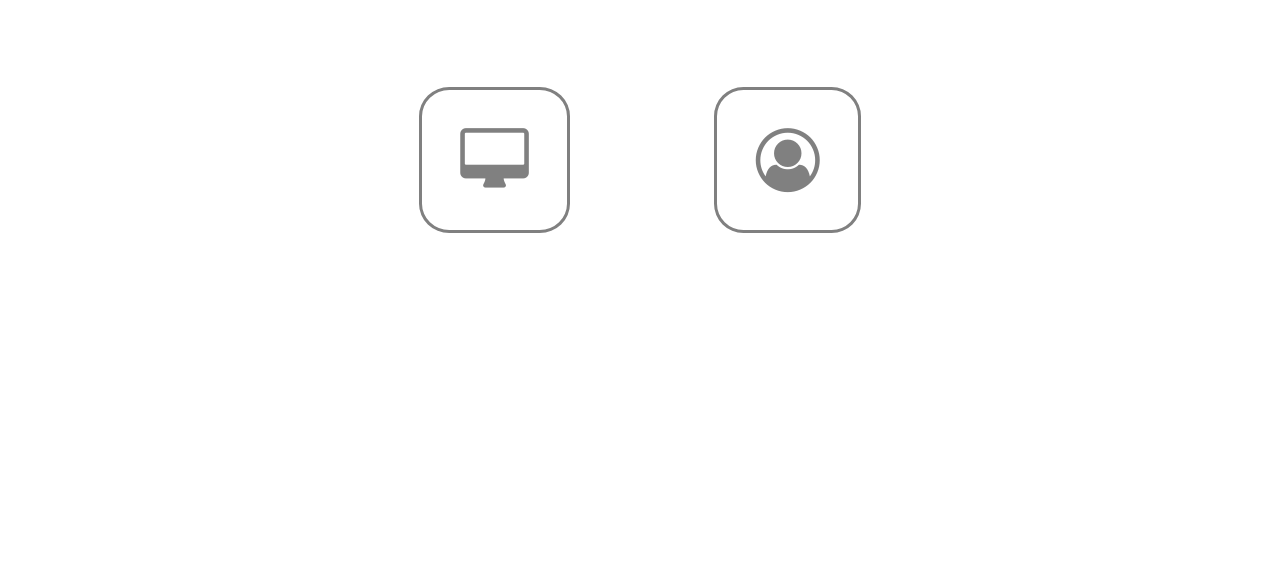
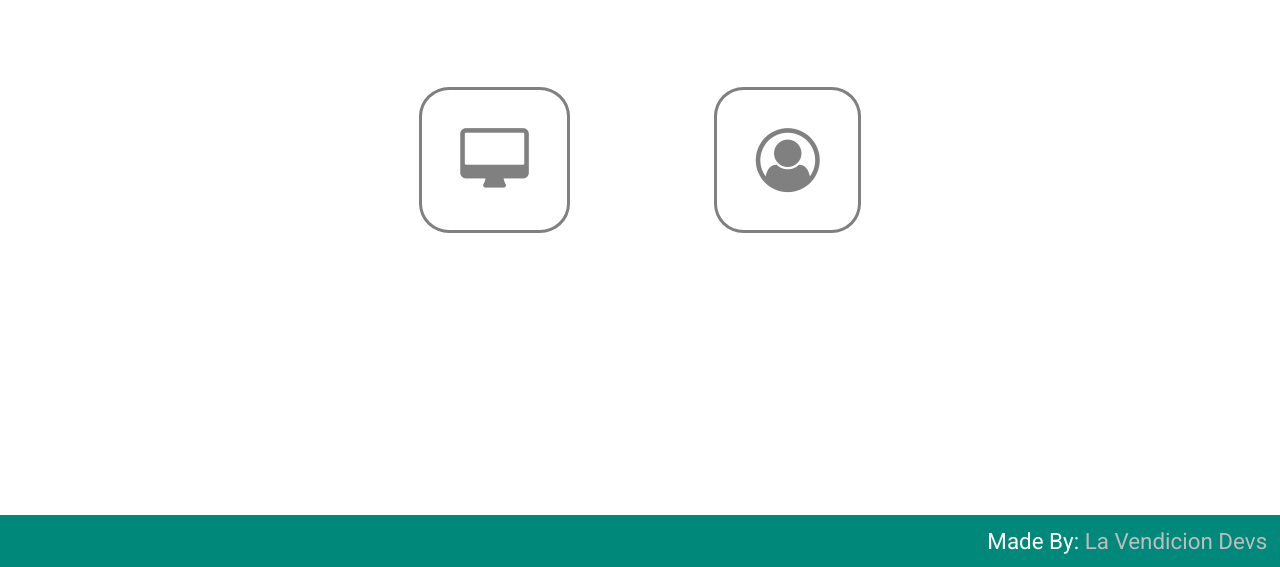
Before and after one commit to JavaLavadora/SongShoot, a plain HTML site: page index.html in a window 1280 px wide. Shown: the part 233-800 px from the top of the page. Drawn offline with Linux system fonts and the light colour scheme.

Commit message:
Update index.html

```diff
--- a/index.html
+++ b/index.html
@@ -34,8 +34,12 @@
     <i id="button-right" onclick="redirectClt()" class="fa fa-user-circle-o"></i>
   </div>
 
-
-
+	<footer>
+		<div class="foot-wrapper">
+			Made By: <a class="vendesio" href="http://github.com/lavendiciondevs">La Vendicion Devs</a>
+		</div>
+	</footer>
 </body>
+<script src="https://www.youtube.com/iframe_api"></script>
 <script src="Javascript/index.js"></script>
 </html>
```
